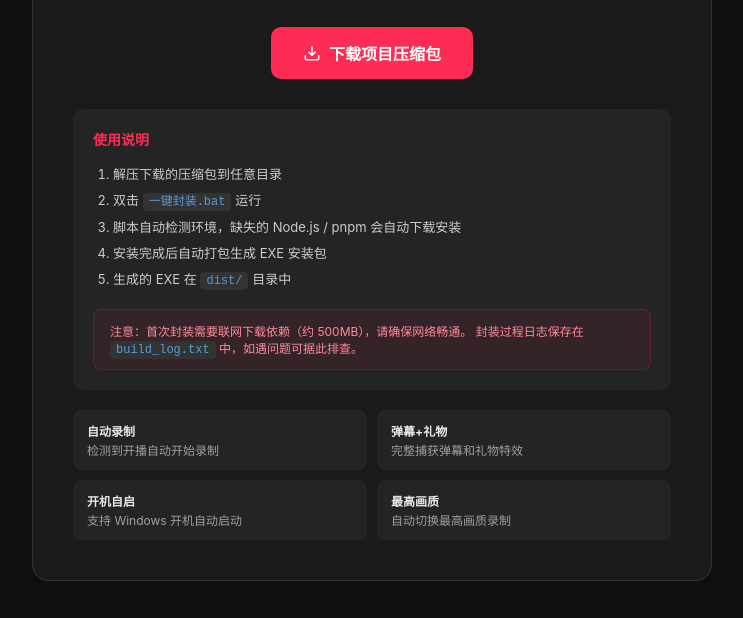
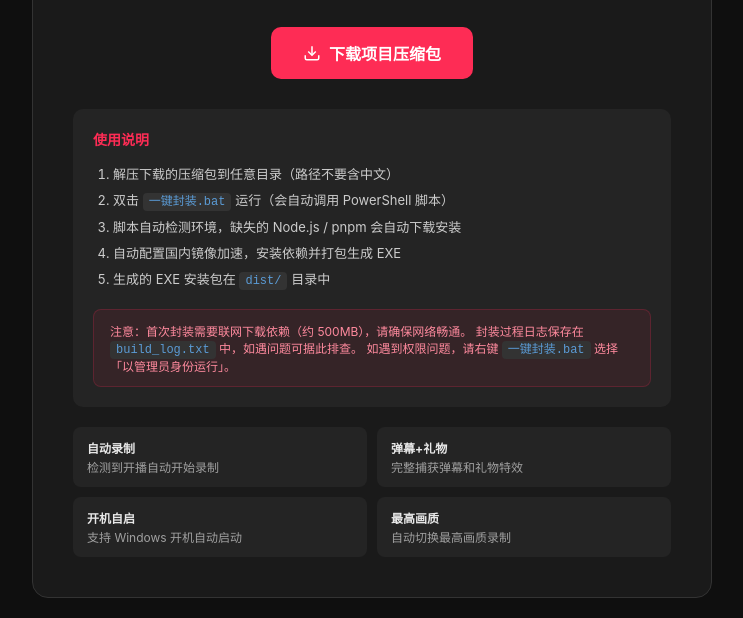
Before and after one commit to taigu995/DOUYIN-TAIGU-TEST, an Electron app: page public/index.html in a window 900 px wide. Shown: the part 211-829 px from the top of the page, without its empty margins (78-821 px from the left). Drawn offline with Linux system fonts and the light colour scheme.

Commit message:
fix: 修复一键封装BAT编码问题，改用BAT+PowerShell混合方案
- 原BAT文件使用UTF-8编码的Unicode边框符号和中文，Windows CMD以GBK解析导致乱码报错
- 改为最小化BAT文件（仅ASCII字符），核心逻辑迁移到build.ps1 PowerShell脚本
- PowerShell原生支持UTF-8，完美处理中文输出和彩色日志
- 新增build.ps1：环境检测、自动下载Node.js/pnpm、镜像配置、依赖安装、EXE打包
- 重新打包压缩包包含新文件

Coze-Commit-Type: user
Coze-User-ID: 1413303596224356
Coze-Conversation-ID: 9728136

```diff
--- a/public/index.html
+++ b/public/index.html
@@ -136,15 +136,16 @@
       <div class="info">
         <h3>使用说明</h3>
         <ol>
-          <li>解压下载的压缩包到任意目录</li>
-          <li>双击 <code>一键封装.bat</code> 运行</li>
+          <li>解压下载的压缩包到任意目录（路径不要含中文）</li>
+          <li>双击 <code>一键封装.bat</code> 运行（会自动调用 PowerShell 脚本）</li>
           <li>脚本自动检测环境，缺失的 Node.js / pnpm 会自动下载安装</li>
-          <li>安装完成后自动打包生成 EXE 安装包</li>
-          <li>生成的 EXE 在 <code>dist/</code> 目录中</li>
+          <li>自动配置国内镜像加速，安装依赖并打包生成 EXE</li>
+          <li>生成的 EXE 安装包在 <code>dist/</code> 目录中</li>
         </ol>
         <div class="note">
           注意：首次封装需要联网下载依赖（约 500MB），请确保网络畅通。
           封装过程日志保存在 <code>build_log.txt</code> 中，如遇问题可据此排查。
+          如遇到权限问题，请右键 <code>一键封装.bat</code> 选择「以管理员身份运行」。
         </div>
       </div>
 
```
Also changed, not shown: 2 other files.
